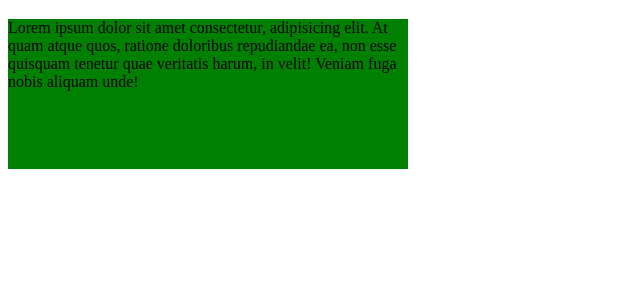
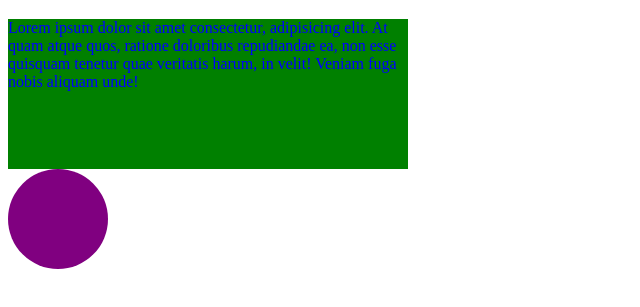
Before and after one commit to KkarliskK/school-work-v2, a plain HTML site: page index.html in a window 1280 px wide. Shown: the part 61-368 px from the top of the page, without its empty margins (0-640 px from the left). Drawn offline with Linux system fonts and the light colour scheme.

Commit message:
Added inline style!

```diff
--- a/index.html
+++ b/index.html
@@ -9,8 +9,9 @@
     <h1>Hello world!</h1>
 
     <div class="taisnsturis">
-        <p>Lorem ipsum dolor sit amet consectetur, adipisicing elit. At quam atque quos, ratione doloribus repudiandae ea, non esse quisquam tenetur quae veritatis harum, in velit! Veniam fuga nobis aliquam unde!</p>
+        <p style="color:blue;">Lorem ipsum dolor sit amet consectetur, adipisicing elit. At quam atque quos, ratione doloribus repudiandae ea, non esse quisquam tenetur quae veritatis harum, in velit! Veniam fuga nobis aliquam unde!</p>
     </div>
+    <div class="aplis"></div>
     <style>
         .aplis{
             background: purple;
```
